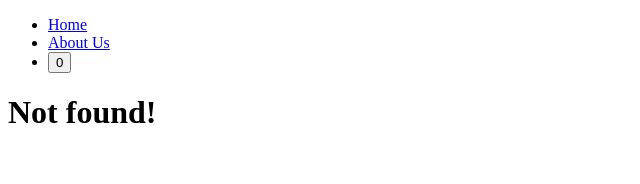
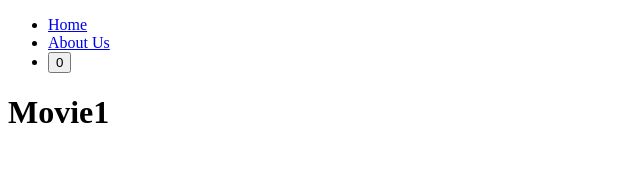
Before and after one commit to Ethen1264/NomadCoder-NextJs, a Next.js app: page /movies/1 in a window 1280 px wide. Before the commit this address had no page. Shown: the top 184 px of the page, without its empty margins (0-640 px from the left). Built offline with nearby package versions, Linux system fonts and the light colour scheme.

Commit message:
add #2.9 Dynamic Routes

```diff
--- /dev/null
+++ b/app/(movies)/movies/[id]/page.tsx
@@ -0,0 +1,3 @@
+export default function MovieDetail({ params: { id } }: { params: { id: string } }) {
+  return <h1>Movie{id}</h1>;
+}
--- a/app/not-found.tsx
+++ b/app/not-found.tsx
@@ -1,9 +1,6 @@
-import { Metadata } from 'next';
-
-export const metaData: Metadata = {
-  title: 'Not Found',
+export const metadata = {
+  title: 'not-found',
 };
-
 export default function NotFound() {
   return (
     <div>
```
